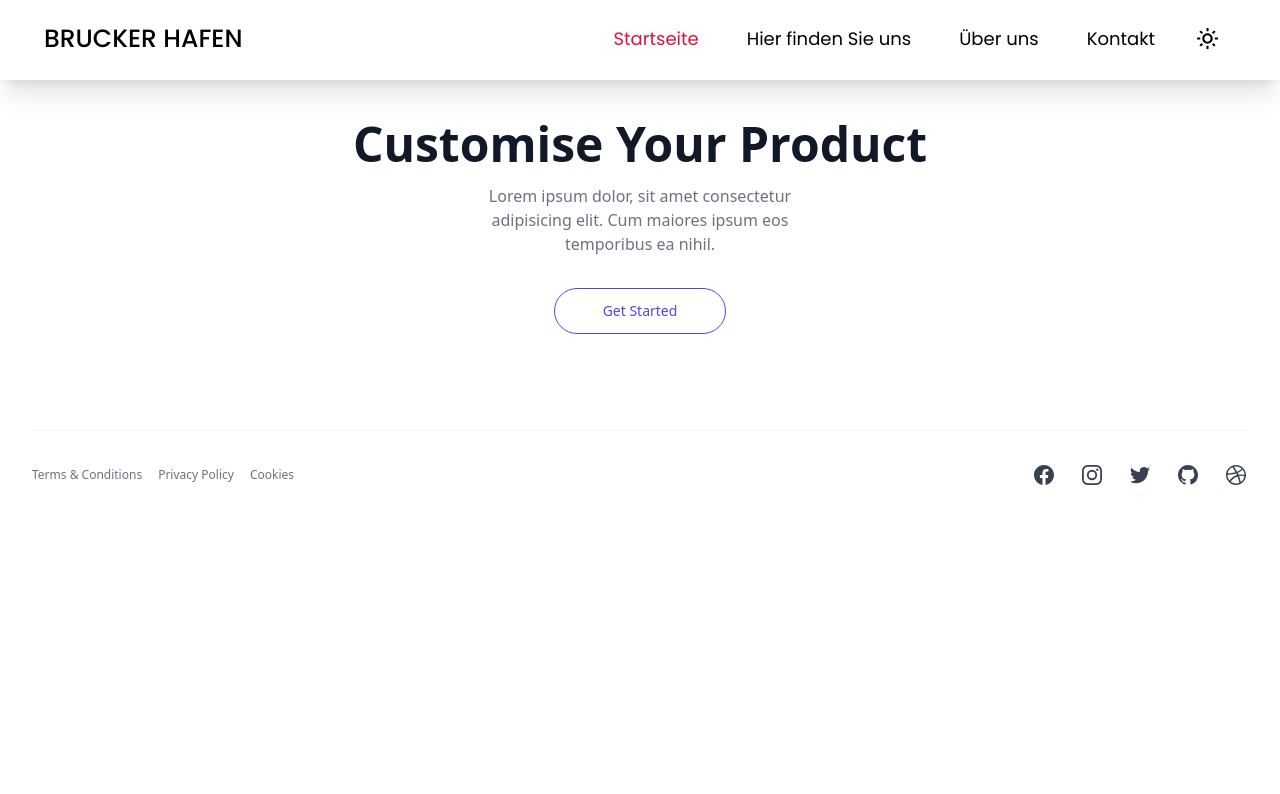
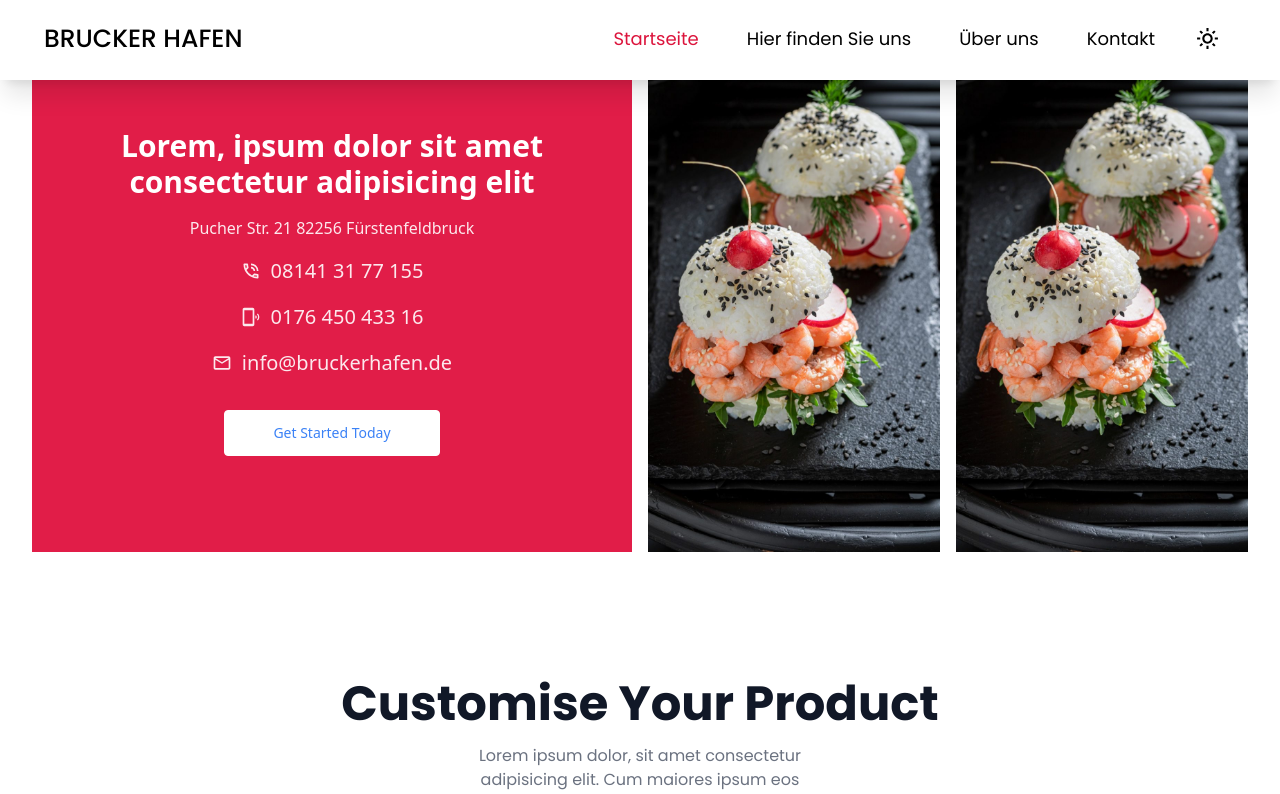
Before and after one commit to yildirimzia/fish-app, a Next.js app: page /kontakt in a window 1280 px wide. Shown: the top 794 px of the page. Built offline with nearby package versions, Linux system fonts and the light colour scheme.

Commit message:
enhance Navbar styling and update contact pages with layout and content improvements

```diff
--- a/app/(pages)/kontakt/page.tsx
+++ b/app/(pages)/kontakt/page.tsx
@@ -1,7 +1,72 @@
 import React, { FC } from "react";
+import { MdOutlinePhoneInTalk } from "react-icons/md";
+import { MdOutlinePhonelinkRing } from "react-icons/md";
+import { MdOutlineMailOutline } from "react-icons/md";
+import Image from "next/image";
+const Kontakt: FC = () => {
+  return (
+    <div className="dark:text-white dark:bg-opacity-50 ">
+      <section>
+        <div className="mx-auto max-w-screen-2xl px-4 py-8 sm:px-6 lg:px-8">
+          <div className="grid grid-cols-1 gap-4 md:grid-cols-2">
+            <div className="bg-rose-600 p-8 md:p-12 lg:px-16 lg:py-24">
+              <div className="mx-auto max-w-xl text-center">
+                <h2 className="text-2xl font-bold text-white md:text-3xl">
+                  Lorem, ipsum dolor sit amet consectetur adipisicing elit
+                </h2>
 
-const Kontakt: FC = () => {
-  return <div className="dark:text-white dark:bg-opacity-50 ">Kotakt</div>;
+                <p className="hidden text-white/90 sm:mt-4 sm:block">
+                  Pucher Str. 21 82256 Fürstenfeldbruck <br />
+                </p>
+
+                <p className="flex justify-center items-center gap-[10px] text-[20px] text-white/90 sm:mt-4 ">
+                  <MdOutlinePhoneInTalk />
+                  08141 31 77 155 <br />
+                </p>
+
+                <p className="flex justify-center items-center gap-[10px] text-[20px] text-white/90 sm:mt-4 ">
+                  <MdOutlinePhonelinkRing /> 0176 450 433 16 <br />
+                </p>
+
+                <p className="flex justify-center items-center gap-[10px] text-[20px] text-white/90 sm:mt-4 ">
+                  <MdOutlineMailOutline />
+                  info@bruckerhafen.de
+                  <br />
+                </p>
+
+                <div className="mt-4 md:mt-8">
+                  <a
+                    href="#"
+                    className="inline-block rounded border border-white bg-white px-12 py-3 text-sm font-medium text-blue-500 transition hover:bg-transparent hover:text-white focus:outline-none focus:ring focus:ring-yellow-400"
+                  >
+                    Get Started Today
+                  </a>
+                </div>
+              </div>
+            </div>
+
+            <div className="grid grid-cols-2 gap-4 md:grid-cols-1 lg:grid-cols-2">
+              <Image
+                src="/images/contact.jpg"
+                alt=""
+                width={100}
+                height={100}
+                className="h-40 w-full object-cover sm:h-56 md:h-full"
+              />
+
+              <Image
+                src="/images/contact.jpg"
+                alt=""
+                width={100}
+                height={100}
+                className="h-40 w-full object-cover sm:h-56 md:h-full"
+              />
+            </div>
+          </div>
+        </div>
+      </section>
+    </div>
+  );
 };
 
 export default Kontakt;
--- a/app/components/Footer.tsx
+++ b/app/components/Footer.tsx
@@ -5,18 +5,18 @@ const Footer: FC = () => {
     <footer className="bg-white dark:bg-black">
       <div className="mx-auto max-w-screen-xl px-4 pb-8 pt-16 sm:px-6 lg:px-8 lg:pt-24">
         <div className="text-center">
-          <h2 className="text-3xl font-extrabold text-gray-900 dark:text-white sm:text-5xl">
+          <h2 className="text-3xl font-Poppins font-extrabold text-gray-900 dark:text-white sm:text-5xl">
             Customise Your Product
           </h2>
 
-          <p className="mx-auto mt-4 max-w-sm text-gray-500">
+          <p className="mx-auto mt-4 max-w-sm font-Poppins text-gray-500">
             Lorem ipsum dolor, sit amet consectetur adipisicing elit. Cum
             maiores ipsum eos temporibus ea nihil.
           </p>
 
           <a
             href="#"
-            className="mt-8 inline-block rounded-full border border-indigo-600 px-12 py-3 text-sm font-medium text-indigo-600 hover:bg-indigo-600 hover:text-white focus:outline-none dark:text-white focus:ring active:bg-indigo-500"
+            className="mt-8 font-Poppins inline-block rounded-full border border-indigo-600 px-12 py-3 text-sm font-medium text-indigo-600 hover:bg-indigo-600 hover:text-white focus:outline-none dark:text-white focus:ring active:bg-indigo-500"
           >
             Get Started
           </a>
@@ -25,28 +25,37 @@ const Footer: FC = () => {
         <div className="mt-16 border-t border-gray-100 pt-8 sm:flex sm:items-center sm:justify-between lg:mt-24">
           <ul className="flex flex-wrap justify-center gap-4 text-xs lg:justify-end">
             <li>
-              <a href="#" className="text-gray-500 transition hover:opacity-75">
+              <a
+                href="#"
+                className="font-Poppins text-gray-500 transition hover:opacity-75"
+              >
                 {" "}
                 Terms & Conditions{" "}
               </a>
             </li>
 
             <li>
-              <a href="#" className="text-gray-500 transition hover:opacity-75">
+              <a
+                href="#"
+                className="text-gray-500 font-Poppins transition hover:opacity-75"
+              >
                 {" "}
                 Privacy Policy{" "}
               </a>
             </li>
 
             <li>
-              <a href="#" className="text-gray-500 transition hover:opacity-75">
+              <a
+                href="#"
+                className="text-gray-500 font-Poppins transition hover:opacity-75"
+              >
                 {" "}
                 Cookies{" "}
               </a>
             </li>
           </ul>
 
-          <ul className="mt-8 flex justify-center gap-6 sm:mt-0 lg:justify-end">
+          <ul className="mt-8 flex justify-center font-Poppins gap-6 sm:mt-0 lg:justify-end">
             <li>
               <a
                 href="#"
@@ -54,7 +63,7 @@ const Footer: FC = () => {
                 target="_blank"
                 className="text-gray-700 transition hover:opacity-75"
               >
-                <span className="sr-only">Facebook</span>
+                <span className="sr-only font-Poppins">Facebook</span>
 
                 <svg
                   className="size-6"
@@ -78,7 +87,7 @@ const Footer: FC = () => {
                 target="_blank"
                 className="text-gray-700 transition hover:opacity-75"
               >
-                <span className="sr-only">Instagram</span>
+                <span className="sr-only font-Poppins">Instagram</span>
 
                 <svg
                   className="size-6"
@@ -102,7 +111,7 @@ const Footer: FC = () => {
                 target="_blank"
                 className="text-gray-700 transition hover:opacity-75"
               >
-                <span className="sr-only">Twitter</span>
+                <span className="sr-only font-Poppins">Twitter</span>
 
                 <svg
                   className="size-6"
@@ -114,54 +123,6 @@ const Footer: FC = () => {
                 </svg>
               </a>
             </li>
-
-            <li>
-              <a
-                href="#"
-                rel="noreferrer"
-                target="_blank"
-                className="text-gray-700 transition hover:opacity-75"
-              >
-                <span className="sr-only">GitHub</span>
-
-                <svg
-                  className="size-6"
-                  fill="currentColor"
-                  viewBox="0 0 24 24"
-                  aria-hidden="true"
-                >
-                  <path
-                    fillRule="evenodd"
-                    d="M12 2C6.477 2 2 6.484 2 12.017c0 4.425 2.865 8.18 6.839 9.504.5.092.682-.217.682-.483 0-.237-.008-.868-.013-1.703-2.782.605-3.369-1.343-3.369-1.343-.454-1.158-1.11-1.466-1.11-1.466-.908-.62.069-.608.069-.608 1.003.07 1.531 1.032 1.531 1.032.892 1.53 2.341 1.088 2.91.832.092-.647.35-1.088.636-1.338-2.22-.253-4.555-1.113-4.555-4.951 0-1.093.39-1.988 1.029-2.688-.103-.253-.446-1.272.098-2.65 0 0 .84-.27 2.75 1.026A9.564 9.564 0 0112 6.844c.85.004 1.705.115 2.504.337 1.909-1.296 2.747-1.027 2.747-1.027.546 1.379.202 2.398.1 2.651.64.7 1.028 1.595 1.028 2.688 0 3.848-2.339 4.695-4.566 4.943.359.309.678.92.678 1.855 0 1.338-.012 2.419-.012 2.747 0 .268.18.58.688.482A10.019 10.019 0 0022 12.017C22 6.484 17.522 2 12 2z"
-                    clipRule="evenodd"
-                  />
-                </svg>
-              </a>
-            </li>
-
-            <li>
-              <a
-                href="#"
-                rel="noreferrer"
-                target="_blank"
-                className="text-gray-700 transition hover:opacity-75"
-              >
-                <span className="sr-only">Dribbble</span>
-
-                <svg
-                  className="size-6"
-                  fill="currentColor"
-                  viewBox="0 0 24 24"
-                  aria-hidden="true"
-                >
-                  <path
-                    fillRule="evenodd"
-                    d="M12 2C6.48 2 2 6.48 2 12s4.48 10 10 10c5.51 0 10-4.48 10-10S17.51 2 12 2zm6.605 4.61a8.502 8.502 0 011.93 5.314c-.281-.054-3.101-.629-5.943-.271-.065-.141-.12-.293-.184-.445a25.416 25.416 0 00-.564-1.236c3.145-1.28 4.577-3.124 4.761-3.362zM12 3.475c2.17 0 4.154.813 5.662 2.148-.152.216-1.443 1.941-4.48 3.08-1.399-2.57-2.95-4.675-3.189-5A8.687 8.687 0 0112 3.475zm-3.633.803a53.896 53.896 0 013.167 4.935c-3.992 1.063-7.517 1.04-7.896 1.04a8.581 8.581 0 014.729-5.975zM3.453 12.01v-.26c.37.01 4.512.065 8.775-1.215.25.477.477.965.694 1.453-.109.033-.228.065-.336.098-4.404 1.42-6.747 5.303-6.942 5.629a8.522 8.522 0 01-2.19-5.705zM12 20.547a8.482 8.482 0 01-5.239-1.8c.152-.315 1.888-3.656 6.703-5.337.022-.01.033-.01.054-.022a35.318 35.318 0 011.823 6.475 8.4 8.4 0 01-3.341.684zm4.761-1.465c-.086-.52-.542-3.015-1.659-6.084 2.679-.423 5.022.271 5.314.369a8.468 8.468 0 01-3.655 5.715z"
-                    clipRule="evenodd"
-                  />
-                </svg>
-              </a>
-            </li>
           </ul>
         </div>
       </div>
--- a/app/utils/Navbar.tsx
+++ b/app/utils/Navbar.tsx
@@ -53,7 +53,7 @@ const Navitems: React.FC<Props> = ({ activeItem, isMobile, onClick }) => {
                   className={`${
                     activeItem === index
                       ? "dark:text-[#37a39a] text-[crimson]"
-                      : "dark:text-black text-white"
+                      : "dark:text-white text-black"
                   } text-[18px] font-Poppins font-[400] px-6`}
                   onClick={() => onClick(index)}
                 >
```
Also changed, not shown: app/(pages)/hier-finden-sie-uns/page.tsx (+43 -5 lines), public/images/contact.jpg (added).
